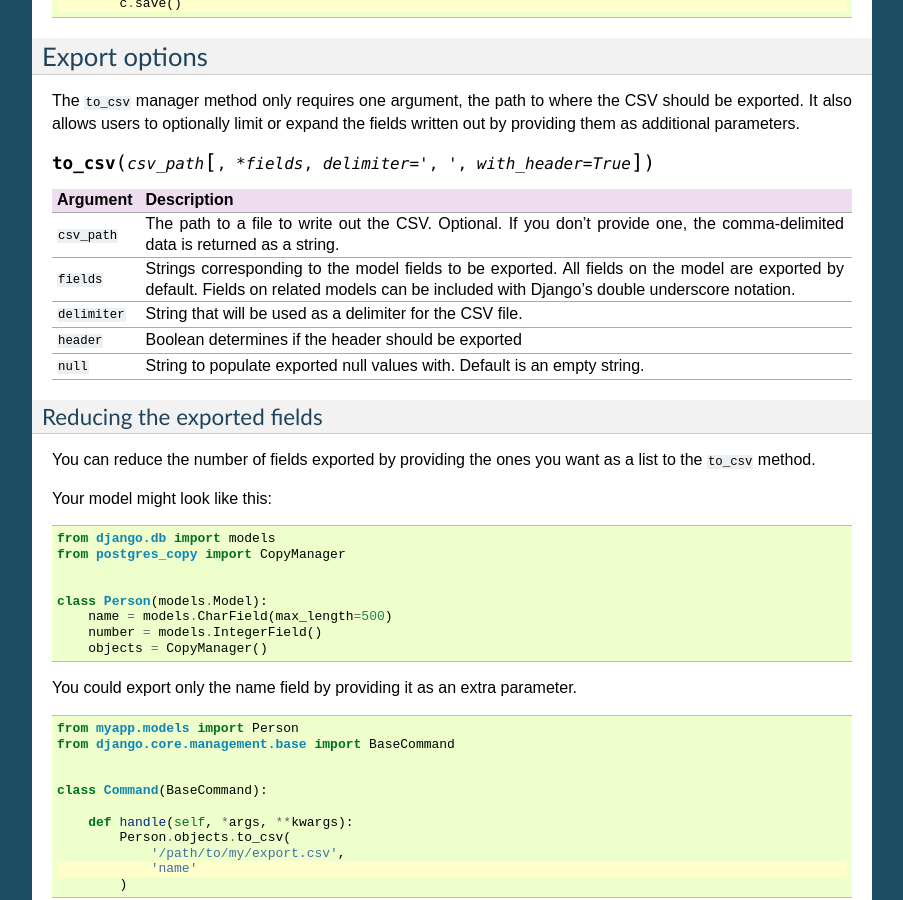
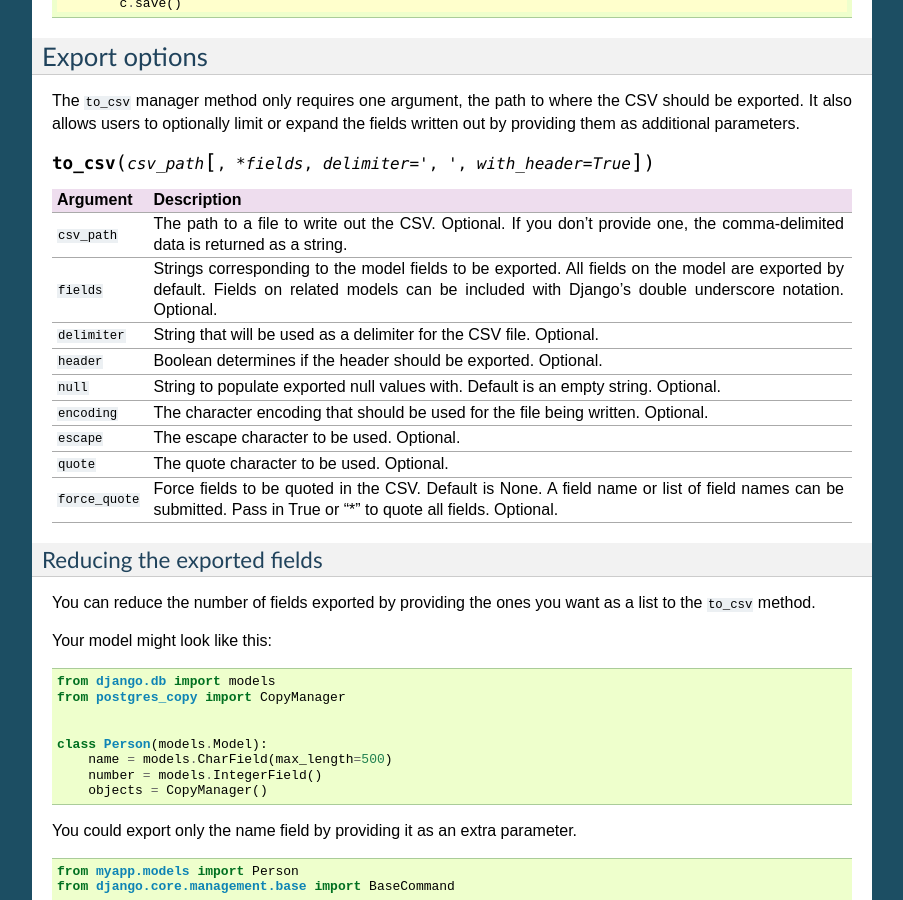
Before and after one commit to palewire/django-postgres-copy, a Sphinx documentation site: the page built from docs/index.rst, in a window 1280 px wide and 900 px high, scrolled down 6912 px. Shown: the whole window, without its empty margins (198-1101 px from the left). Built offline with Sphinx 7.4.7, drawn with Linux system fonts in a browser that asks for light colours.

Commit message:
A little cleanup

```diff
--- a/docs/index.rst
+++ b/docs/index.rst
@@ -468,15 +468,27 @@ Argument           Description
 ``fields``         Strings corresponding to the model fields to be exported.
                    All fields on the model are exported by default. Fields
                    on related models can be included with Django's double
-                   underscore notation.
+                   underscore notation. Optional.
 
 ``delimiter``      String that will be used as a delimiter for the CSV
-                   file.
+                   file. Optional.
 
-``header``         Boolean determines if the header should be exported
+``header``         Boolean determines if the header should be exported.
+                   Optional.
 
 ``null``           String to populate exported null values with. Default
-                   is an empty string.
+                   is an empty string. Optional.
+
+``encoding``       The character encoding that should be used for the file
+                   being written. Optional.
+
+``escape``         The escape character to be used. Optional.
+
+``quote``          The quote character to be used. Optional.
+
+``force_quote``    Force fields to be quoted in the CSV. Default is None.
+                   A field name or list of field names can be submitted.
+                   Pass in True or "*" to quote all fields. Optional.
 =================  =========================================================
 
 Reducing the exported fields
```
Also changed, not shown: 3 other files.
